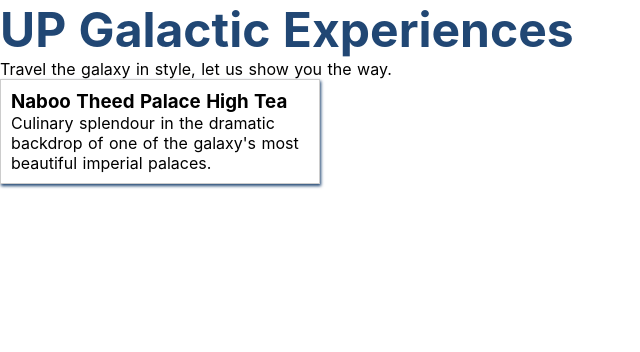
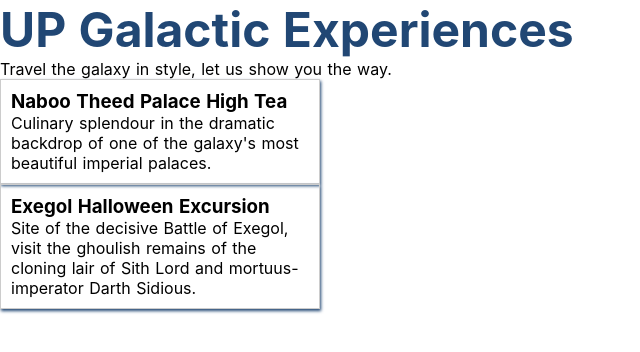
Before and after one commit to jetsetPanda/projectCelestial, a Nuxt app: page /experiences in a window 1280 px wide. Shown: the top 352 px of the page, without its empty margins (0-640 px from the left). Built offline with nearby package versions, Linux system fonts and the light colour scheme.

Commit message:
init experiences page

```diff
--- a/pages/experiences/index.vue
+++ b/pages/experiences/index.vue
@@ -6,6 +6,11 @@
       <div></div>
       <h1>Naboo Theed Palace High Tea</h1>
       <p>Culinary splendour in the dramatic backdrop of one of the galaxy's most beautiful imperial palaces.</p>
+    </article>
+    <article class="experience">
+      <div></div>
+      <h1>Exegol Halloween Excursion</h1>
+      <p>Site of the decisive Battle of Exegol, visit the ghoulish remains of the cloning lair of Sith Lord and mortuus-imperator Darth Sidious.</p>
     </article>
   </section>
 </template>
```
